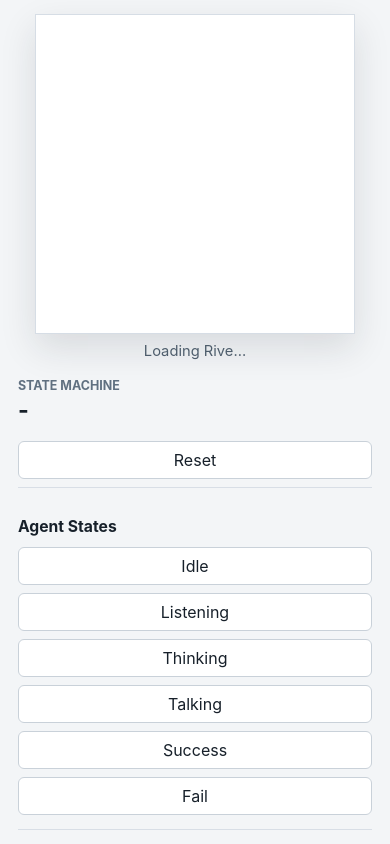
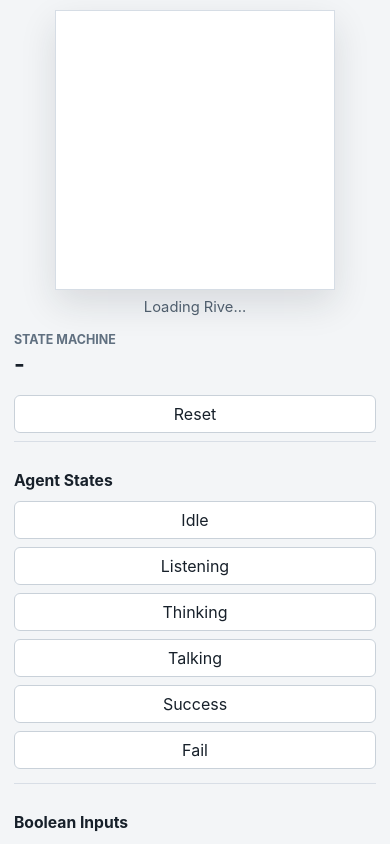
Before and after one commit to bwm2bwm/rive-voice-mockup, a website built with Vite: page index.html in a window 390 px wide. Built offline with nearby package versions, Linux system fonts and the light colour scheme; what @rive-app/canvas would draw is missing.

Commit message:
スマホのレイアウト調整（iOS safari対応）

```diff
--- a/src/style.css
+++ b/src/style.css
@@ -226,38 +226,53 @@ tr:last-child td {
 }
 
 @media (max-width: 840px) {
+  html,
+  body {
+    height: 100%;
+    overflow: hidden;
+  }
+
   #app {
-    height: 100dvh;
-    min-height: 100dvh;
-    grid-template-columns: 1fr;
-    grid-template-rows: auto minmax(0, 1fr);
-    gap: 14px;
-    padding: 14px 18px;
+    position: fixed;
+    inset: 0;
+    width: 100%;
+    height: auto;
+    min-height: 0;
+    display: flex;
+    flex-direction: column;
+    gap: 12px;
+    margin: 0;
+    padding: max(10px, env(safe-area-inset-top)) 14px max(12px, env(safe-area-inset-bottom));
     overflow: hidden;
   }
 
   .stage-panel {
     position: static;
+    flex: 0 0 auto;
     gap: 8px;
   }
 
   #canvas {
-    width: min(320px, 100%);
-    max-height: 38dvh;
+    width: min(280px, 72vw);
+    max-height: 34dvh;
   }
 
   .control-panel {
+    flex: 1 1 auto;
+    display: flex;
     min-height: 0;
     overflow: hidden;
   }
 
   .control-scroll {
-    height: 100%;
+    flex: 1 1 auto;
+    height: auto;
     min-height: 0;
-    overflow-y: auto;
+    overflow-y: scroll;
     overscroll-behavior: contain;
     -webkit-overflow-scrolling: touch;
-    padding-bottom: 24px;
+    touch-action: pan-y;
+    padding-bottom: calc(32px + env(safe-area-inset-bottom));
   }
 }
 
```
